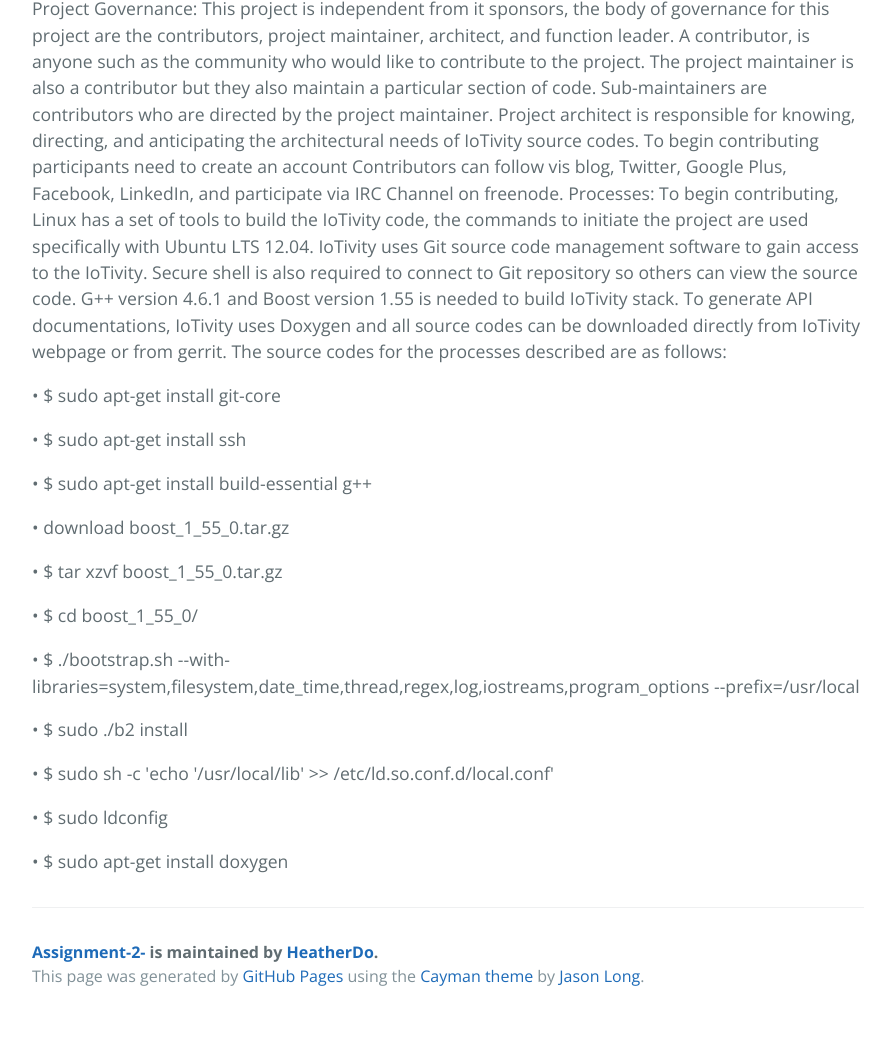
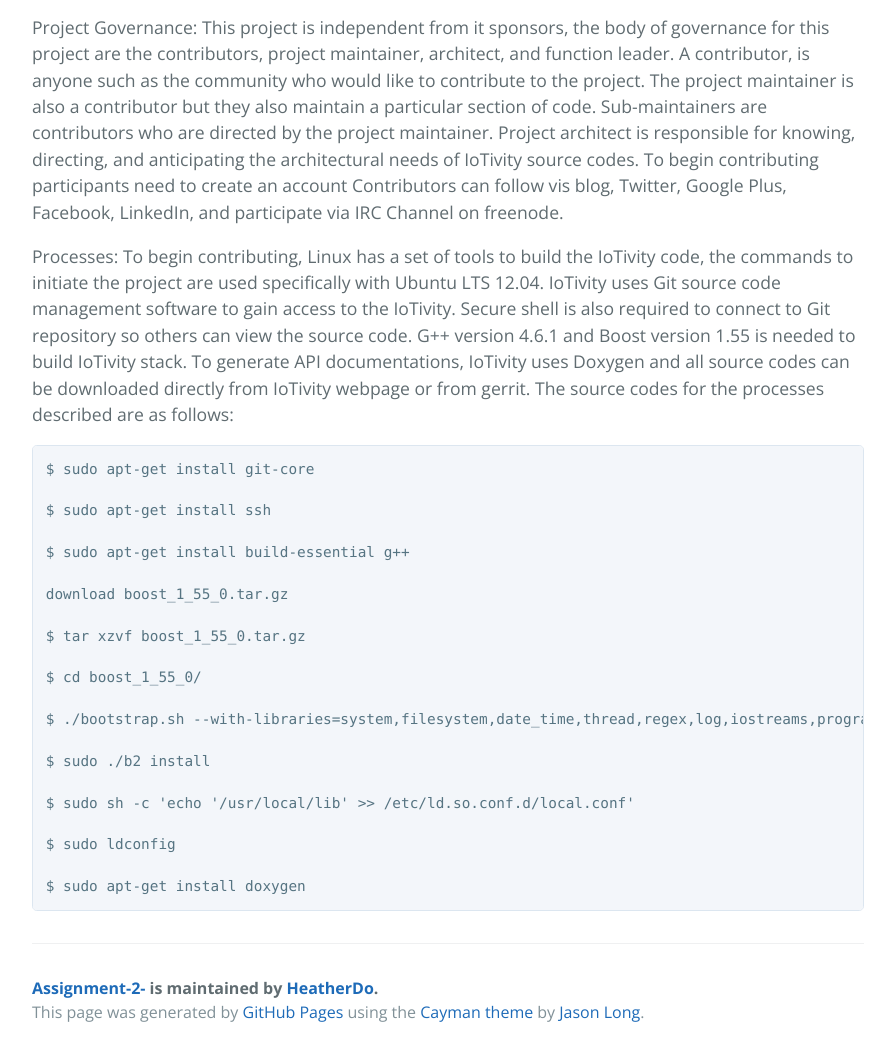
Before and after one commit to HeatherDo/Assignment-2-, a plain HTML site: page index.html in a window 1280 px wide. Shown: the part 782-1838 px from the top of the page, without its empty margins (192-1087 px from the left). Before the commit the page ends 1802 px from the top, so only its background shows below. Drawn offline with nearby package versions, Linux system fonts and the light colour scheme.

```diff
--- a/index.html
+++ b/index.html
@@ -19,40 +19,41 @@
     </section>
 
     <section class="main-content">
-      <p>Heather Do
-ISYS 475 </p>
+      <p>Heather Do </p>
 
-<pre><code>                                                 Open Source Project: IoTivity
-</code></pre>
+<h1>
+<a id="open-source-project-iotivity" class="anchor" href="#open-source-project-iotivity" aria-hidden="true"><span aria-hidden="true" class="octicon octicon-link"></span></a>Open Source Project: IoTivity</h1>
 
 <p>For this mini research assignment, I’ve decided to focus on IoT; The Internet of Things and its ecosystems are becoming more popular as more and more devices are populating online and a growing trend amongst millennial users. By 2020, it is expected to connect over billions and billions of devices. One of the problems that IoT is currently facing is the challenge to securely and safely connect these devices to the Internet and each other. </p>
 
 <p>Project: The IoTivity is an open source project that is sponsored by the Open Interconnect Consortium (OIC), a group of industry leaders hoping to create standards and certifications programs to address the current problem description. The purpose of this project is to deliver OIC standard specification to open source reference implementation. The drivers of this project is called the IoTivity Steering Group, ISG manages and make the overall decisions of IoTivity. </p>
 
-<p>Project Governance: This project is independent from it sponsors, the body of governance for this project are the contributors, project maintainer, architect, and function leader. A contributor, is anyone such as the community who would like to contribute to the project. The project maintainer is also a contributor but they also maintain a particular section of code. Sub-maintainers are contributors who are directed by the project maintainer. Project architect is responsible for knowing, directing, and anticipating the architectural needs of IoTivity source codes. To begin contributing participants need to create an account Contributors can follow vis blog, Twitter, Google Plus, Facebook, LinkedIn, and participate via IRC Channel on freenode.
-Processes: To begin contributing, Linux has a set of tools to build the IoTivity code, the commands to initiate the project are used specifically with Ubuntu LTS 12.04. IoTivity uses Git source code management software to gain access to the IoTivity. Secure shell is also required to connect to Git repository so others can view the source code. G++ version 4.6.1 and Boost version 1.55 is needed to build IoTivity stack. To generate API documentations, IoTivity uses Doxygen and all source codes can be downloaded directly from IoTivity webpage or from gerrit. The source codes for the processes described are as follows:</p>
+<p>Project Governance: This project is independent from it sponsors, the body of governance for this project are the contributors, project maintainer, architect, and function leader. A contributor, is anyone such as the community who would like to contribute to the project. The project maintainer is also a contributor but they also maintain a particular section of code. Sub-maintainers are contributors who are directed by the project maintainer. Project architect is responsible for knowing, directing, and anticipating the architectural needs of IoTivity source codes. To begin contributing participants need to create an account Contributors can follow vis blog, Twitter, Google Plus, Facebook, LinkedIn, and participate via IRC Channel on freenode. </p>
 
-<p>• $ sudo apt-get install git-core</p>
+<p>Processes: To begin contributing, Linux has a set of tools to build the IoTivity code, the commands to initiate the project are used specifically with Ubuntu LTS 12.04. IoTivity uses Git source code management software to gain access to the IoTivity. Secure shell is also required to connect to Git repository so others can view the source code. G++ version 4.6.1 and Boost version 1.55 is needed to build IoTivity stack. To generate API documentations, IoTivity uses Doxygen and all source codes can be downloaded directly from IoTivity webpage or from gerrit. The source codes for the processes described are as follows:</p>
 
-<p>• $ sudo apt-get install ssh</p>
+<pre><code>$ sudo apt-get install git-core
 
-<p>• $ sudo apt-get install build-essential g++</p>
+$ sudo apt-get install ssh
 
-<p>• download boost_1_55_0.tar.gz</p>
+$ sudo apt-get install build-essential g++
 
-<p>• $ tar xzvf boost_1_55_0.tar.gz</p>
+download boost_1_55_0.tar.gz
 
-<p>• $ cd boost_1_55_0/</p>
+$ tar xzvf boost_1_55_0.tar.gz
 
-<p>• $ ./bootstrap.sh --with-libraries=system,filesystem,date_time,thread,regex,log,iostreams,program_options --prefix=/usr/local</p>
+$ cd boost_1_55_0/
 
-<p>• $ sudo ./b2 install</p>
+$ ./bootstrap.sh --with-libraries=system,filesystem,date_time,thread,regex,log,iostreams,program_options --prefix=/usr/local
 
-<p>• $ sudo sh -c 'echo '/usr/local/lib' &gt;&gt; /etc/ld.so.conf.d/local.conf'</p>
+$ sudo ./b2 install
 
-<p>• $ sudo ldconfig</p>
+$ sudo sh -c 'echo '/usr/local/lib' &gt;&gt; /etc/ld.so.conf.d/local.conf'
 
-<p>• $ sudo apt-get install doxygen</p>
+$ sudo ldconfig
+
+$ sudo apt-get install doxygen
+</code></pre>
 
       <footer class="site-footer">
         <span class="site-footer-owner"><a href="https://github.com/HeatherDo/Assignment-2-">Assignment-2-</a> is maintained by <a href="https://github.com/HeatherDo">HeatherDo</a>.</span>
```
Also changed, not shown: params.json (+1 -1 lines).
